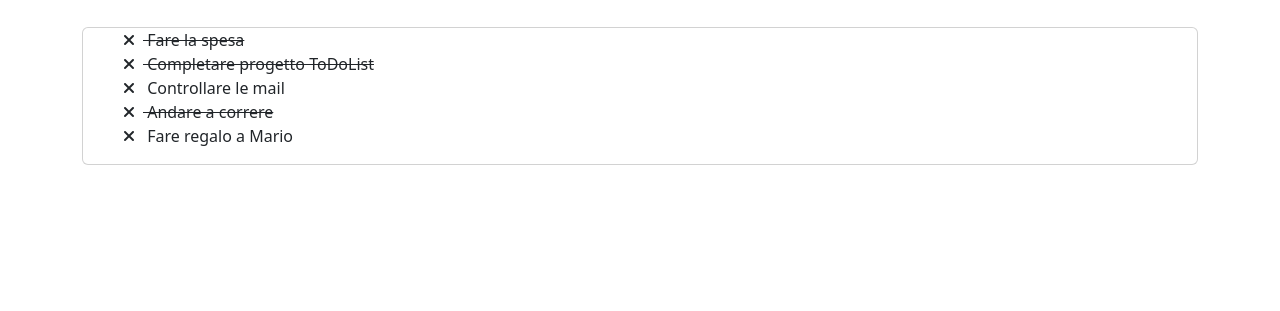
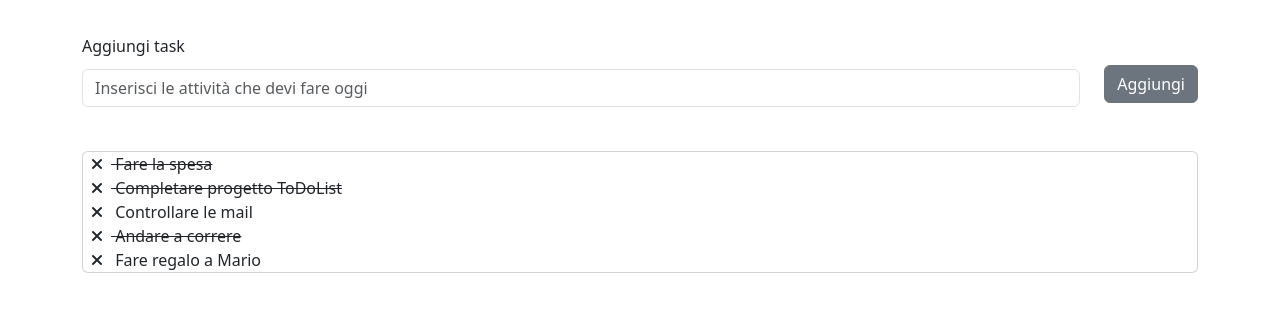
Before and after one commit to ABiviano13/vue-todolist, a plain HTML site: page index.html in a window 1280 px wide. Shown: the part 101-412 px from the top of the page. Drawn offline with nearby package versions, Linux system fonts and the light colour scheme.

Commit message:
COMMIT TICKET

```diff
--- a/index.html
+++ b/index.html
@@ -22,9 +22,26 @@
                     <i class="fa-regular fa-pen-to-square"></i>
                 </h1>
             </div>
+
             <div class="container py-4">
+                <div class="mb-3 row">
+                    <label for="inputPassword" class="col-form-label">
+                        Aggiungi task
+                    </label>
+                    <div class="col py-1">
+                        <input type="text" class="form-control" id="inputPassword" placeholder="Inserisci le attività che devi fare oggi" v-model="inputValue"/>
+                    </div>
+                    <div class="col-auto">
+                        <button @click="addTask" class="btn btn-secondary">
+                            Aggiungi
+                        </button>
+                    </div>
+                </div>
+            </div>
+
+            <div class="container">
                 <div class="card">
-                    <ul>
+                    <ul class="list-group">
                         <li v-for = "(element, i) in arrayToDoList" :class="element.done === true ? 'check' : '' ">
                             <span class="px-2" @click="getRemoveToDo(i)">
                                 <i class="fa-solid fa-xmark"></i>
--- a/js/app.js
+++ b/js/app.js
@@ -28,10 +28,16 @@ createApp({
     data() {
       return {
         arrayToDoList: arrayToDo,
+        inputValue: ''
       }
     },
     methods: {
-        getRemoveToDo(startIndex){
+        addTask() {
+            const newTask = this.inputValue;
+            console.log(newTask);
+            this.arrayToDoList.unshift(newTask);
+        },
+        removeTask(startIndex){
             this.arrayToDoList.splice(startIndex, 1);
         }
     }
```
